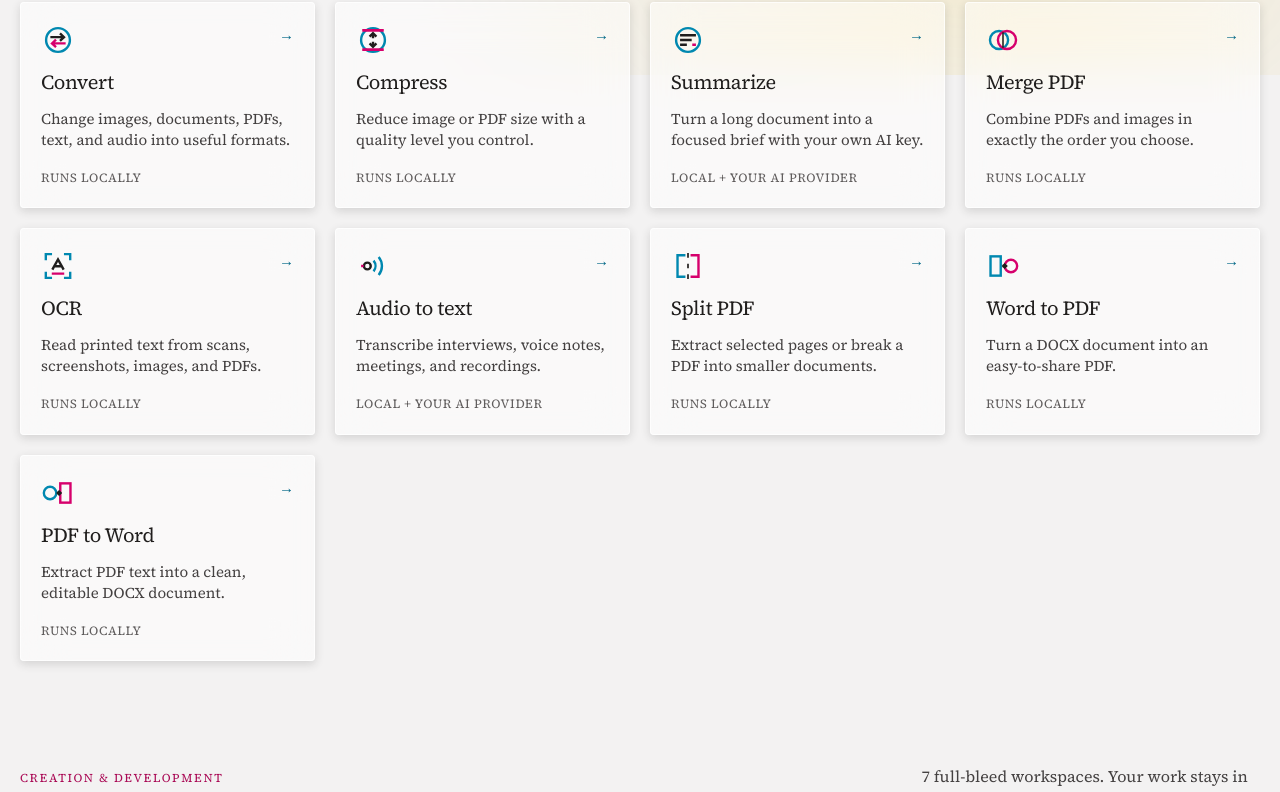
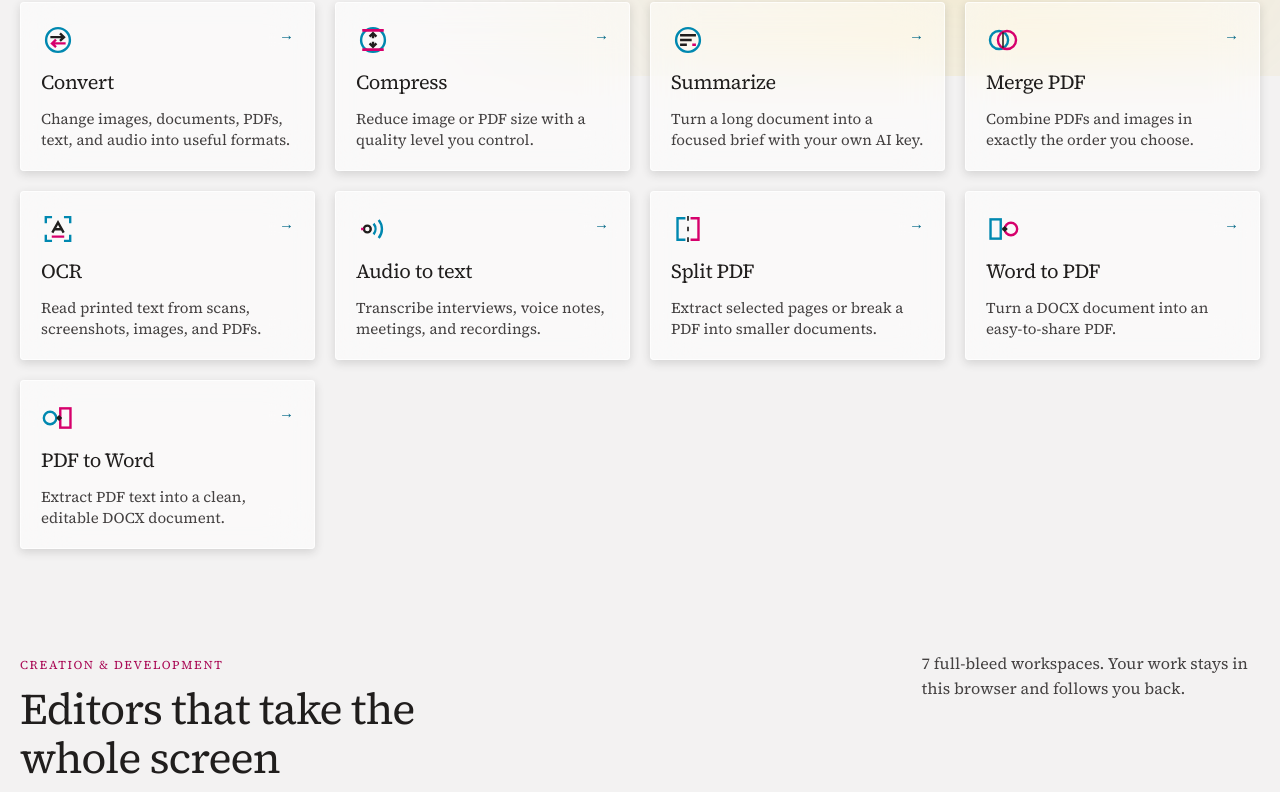
Before and after one commit to OzlorienLabs/file_processor, a React (Vite) app: page /en in a window 1280 px wide. Shown: the part 870-1662 px from the top of the page. Built offline with nearby package versions, Linux system fonts and the light colour scheme.

Commit message:
refactor: remove unused processing type descriptions and local storage labels from tool list items

```diff
--- a/src/pages/HomePage.tsx
+++ b/src/pages/HomePage.tsx
@@ -3,12 +3,6 @@ import { Link } from 'react-router-dom';
 import { toolCounts, toolsInCategory, type ToolDefinition } from '../app/tool-catalog';
 import { ToolMark } from '../components/ToolMark/ToolMark';
 import { usePressLean } from '../hooks/usePressLean';
-
-const whereItRuns: Record<ToolDefinition['processing'], string> = {
-  browser: 'Runs locally',
-  'browser-and-provider': 'Local + your AI provider',
-  'browser-or-provider': 'On-device AI or your key',
-};
 
 function PlateHeadline({ text }: { text: string }) {
   const press = usePressLean();
@@ -56,7 +50,6 @@ function ToolCard({ tool }: { tool: ToolDefinition }) {
       </span>
       <strong>{tool.shortName}</strong>
       <span>{tool.description}</span>
-      <small>{tool.storage === 'local' ? 'Saved in this browser' : whereItRuns[tool.processing]}</small>
     </Link>
   );
 }
```
